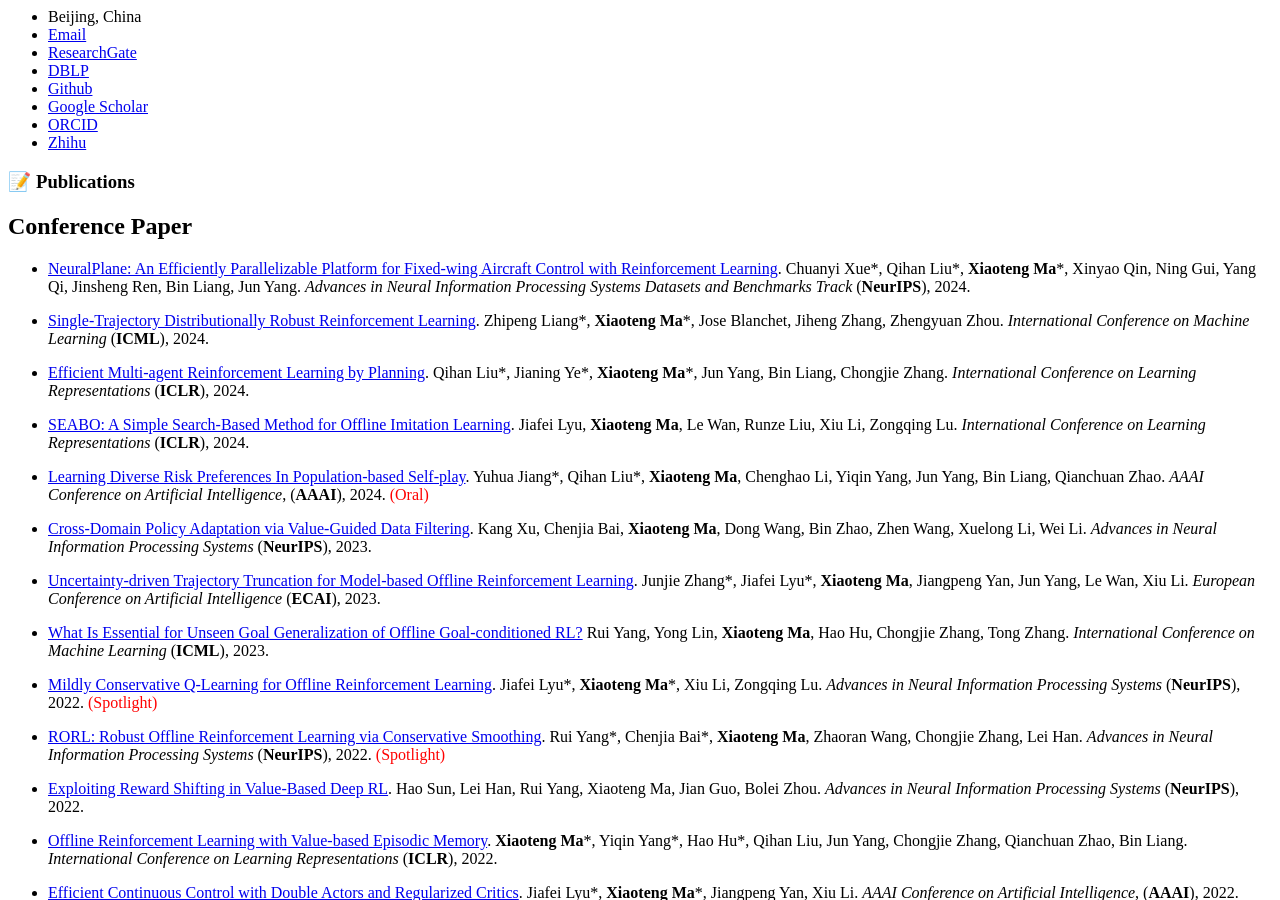
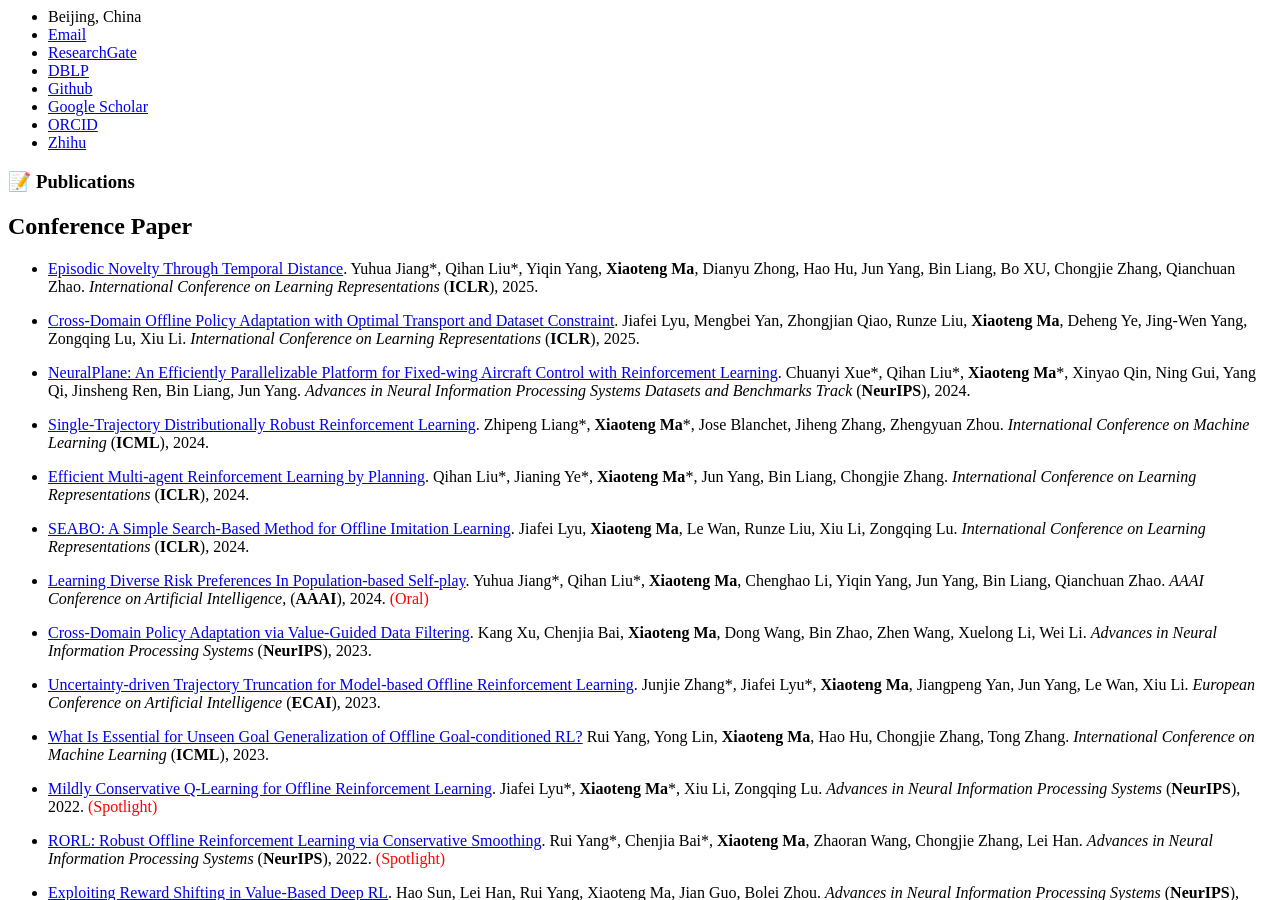
Before and after one commit to xtma/xtma.github.io, a Jekyll site: the page built from _pages/includes/pub.md, in a window 1280 px wide and 900 px high, scrolled down 339 px. Built offline with Jekyll 4.4.1, drawn with Linux system fonts in a browser that asks for light colours; our own code applies the rules of GitHub Pages for plain Markdown files.

Commit message:
update pub

```diff
--- a/_pages/includes/pub.md
+++ b/_pages/includes/pub.md
@@ -1,6 +1,10 @@
 # 📝 Publications
 
 ## Conference Paper
+- [Episodic Novelty Through Temporal Distance](https://openreview.net/forum?id=I7DeajDEx7). Yuhua Jiang\*, Qihan Liu\*, Yiqin Yang, **Xiaoteng Ma**, Dianyu Zhong, Hao Hu, Jun Yang, Bin Liang, Bo XU, Chongjie Zhang, Qianchuan Zhao. *International Conference on Learning Representations* (**ICLR**), 2025.
+
+- [Cross-Domain Offline Policy Adaptation with Optimal Transport and Dataset Constraint](https://openreview.net/forum?id=LRrbD8EZJl). Jiafei Lyu, Mengbei Yan, Zhongjian Qiao, Runze Liu, **Xiaoteng Ma**, Deheng Ye, Jing-Wen Yang, Zongqing Lu, Xiu Li. *International Conference on Learning Representations* (**ICLR**), 2025.
+
 - [NeuralPlane: An Efficiently Parallelizable Platform for Fixed-wing Aircraft Control with Reinforcement Learning](https://openreview.net/forum?id=LXgbgMOygH). Chuanyi Xue\*, Qihan Liu\*, **Xiaoteng Ma**\*, Xinyao Qin, Ning Gui, Yang Qi, Jinsheng Ren, Bin Liang, Jun Yang. *Advances in Neural Information Processing Systems Datasets and Benchmarks Track* (**NeurIPS**), 2024.
 
 - [Single-Trajectory Distributionally Robust Reinforcement Learning](https://arxiv.org/abs/2301.11721). Zhipeng Liang\*, **Xiaoteng Ma**\*, Jose Blanchet, Jiheng Zhang, Zhengyuan Zhou. *International Conference on Machine Learning* (**ICML**), 2024.
```
